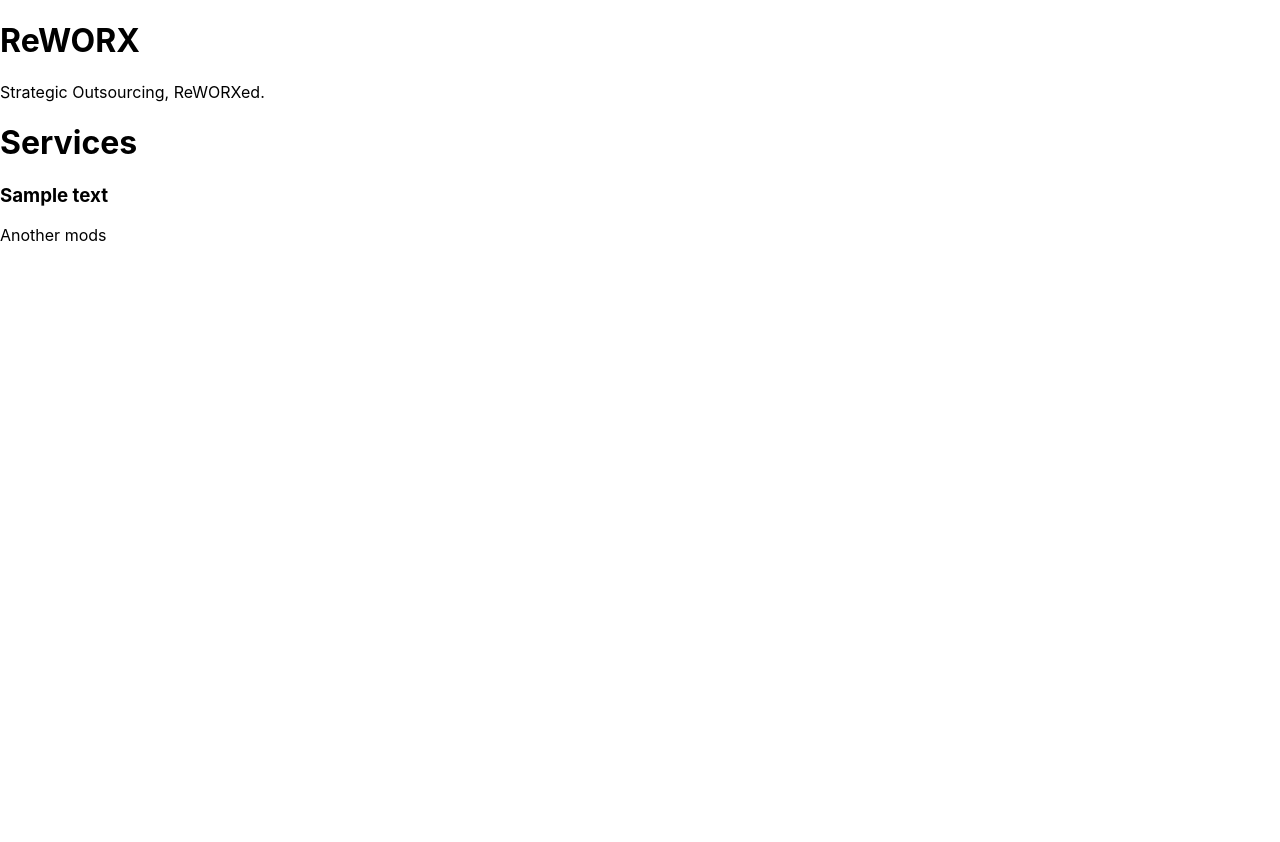
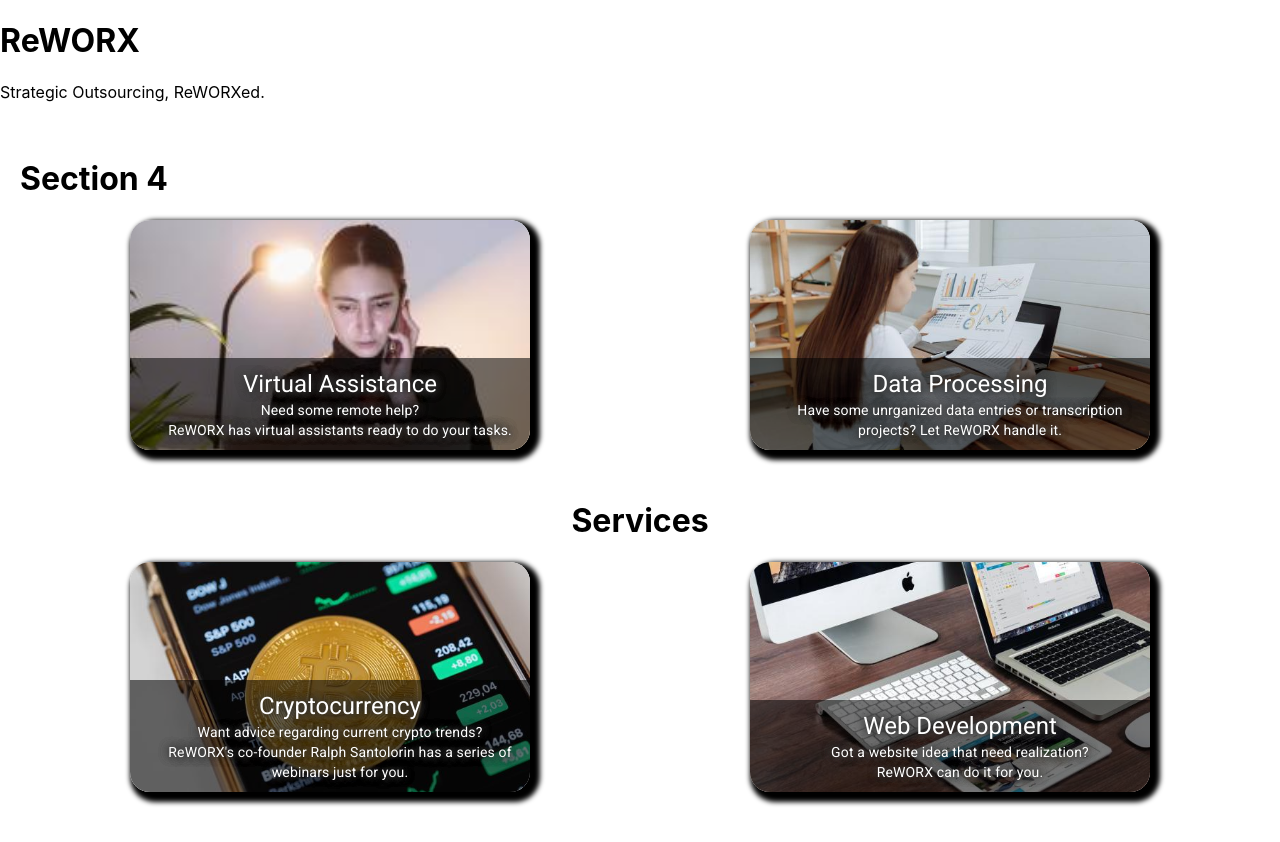
Before and after one commit to ryanregis/ReWORX, a React (Create React App) app: page / in a window 1280 px wide. Before the commit the page ends 800 px from the top, so only its background shows below. Built offline with nearby package versions, Linux system fonts and the light colour scheme.

Commit message:
Services Section, Section 4

```diff
--- a/src/sections/Section4.js
+++ b/src/sections/Section4.js
@@ -1,13 +1,101 @@
-import React from 'react';
+import React from 'react'
+import Card from '@mui/material/Card';
+import CardMedia from '@mui/material/CardMedia';
+import { Box} from '@mui/system';
+import { Typography } from '@mui/material';
+import { Grid } from '@mui/material';
+import { CardActionArea } from '@mui/material';
+//lightgreen background, two divs, two layered
+const styles = {
+cardMod: {
+  borderRadius: '20px',
+  boxShadow: '5px 5px 5px 5px black',
+  marginBottom: '30px',
+},
+body: {
+  padding: '20px',
+},
+media: {
+  height: "200",
 
-function Section4() {
+},
+overlay: {
+  position: 'absolute',
+  bottom: 0,
+  left: 0,
+  width: '100%',
+  bgcolor: 'rgba(0, 0, 0, 0.54)',
+  color: 'white',
+  padding: '10px',
+  textShadow: '0px 0px 10px #363636, 0px 0px 10px #363636, 0px 0px 10px #363636',
+}
+}
+
+
+const Section4 = () => {
     return (
-        <div>
-            <h1>Services</h1>
-            <h3>Sample text</h3>
-            <p>Another mods</p>
-        </div>
+    <div style={styles.body}>
+      <h1>Section 4</h1>
+        <Grid container align="center" >
+            <Grid item xs={12} md={6} order={{xs:2,md:1}}>
+                <Card sx={{ maxWidth: 400}} style={styles.cardMod}>
+                    <CardActionArea>
+                      <Box sx={{ position: 'relative' }}>
+                          <CardMedia component="img" height='230' image={require('./images/section4-virtualassistance.jpeg').default} styles={styles.media}/>
+                        <Box sx={styles.overlay}>
+                          <Typography variant="h5">Virtual Assistance</Typography>
+                          <Typography variant="body2">Need some remote help?<br/> ReWORX has virtual assistants ready to do your tasks.</Typography>
+                        </Box>
+                      </Box>
+                    </CardActionArea>
+                </Card>
+            </Grid>
+            <Grid item xs={12} md={6} order={{xs:3,md:2}}>
+                <Card sx={{ maxWidth: 400 }} style={styles.cardMod}>
+                <CardActionArea>
+                  <Box sx={{ position: 'relative' }}>
+                    <CardMedia component="img" height='230' image={require('./images/section4-dataprocessing.jpeg').default} styles={styles.media}/>
+                      <Box sx={styles.overlay}>
+                        <Typography variant="h5">Data Processing</Typography>
+                        <Typography variant="body2">Have some unrganized data entries or transcription <br/> projects?  Let ReWORX handle it.</Typography>
+                      </Box>
+                  </Box>
+                </CardActionArea>
+                </Card>
+            </Grid>
+            <Grid item xs={12} md={12} order={{xs:1,md:3}}>
+                  <h1>Services</h1>
+            </Grid>
+            <Grid item xs={12} md={6} order={{xs:4,md:4}}>
+                <Card sx={{ maxWidth: 400 }} style={styles.cardMod}>
+                <CardActionArea>
+                  <Box sx={{ position: 'relative' }}>
+                    <CardMedia component="img" height='230' image={require('./images/section4-crypto.jpeg').default} styles={styles.media}/>
+                      <Box sx={styles.overlay}>
+                        <Typography variant="h5">Cryptocurrency</Typography>
+                        <Typography variant="body2">Want advice regarding current crypto trends? <br/> ReWORX's co-founder Ralph Santolorin has a series of webinars just for you.</Typography>
+                      </Box>
+                  </Box>
+                </CardActionArea>
+                </Card>
+            </Grid>
+            <Grid item xs={12} md={6}  order={{xs:5,md:5}}>
+                <Card sx={{ maxWidth: 400 }} style={styles.cardMod}>
+                <CardActionArea>
+                  <Box sx={{ position: 'relative' }}>
+                    <CardMedia component="img" height='230' image={require('./images/section4-webdev.jpeg').default} styles={styles.media}/>
+                      <Box sx={styles.overlay}>
+                        <Typography variant="h5">Web Development</Typography>
+                        <Typography variant="body2">Got a website idea that need realization? <br/> ReWORX can do it for you.</Typography>
+                      </Box>
+                  </Box>
+                </CardActionArea>
+                </Card>
+            </Grid>
+        </Grid>
+
+
+    </div>
     )
 }
-
 export default Section4;
```
